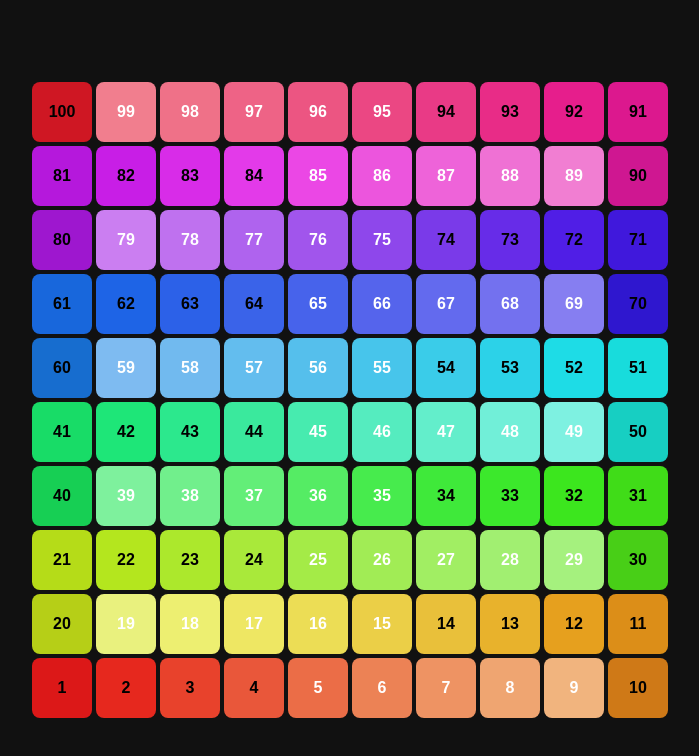
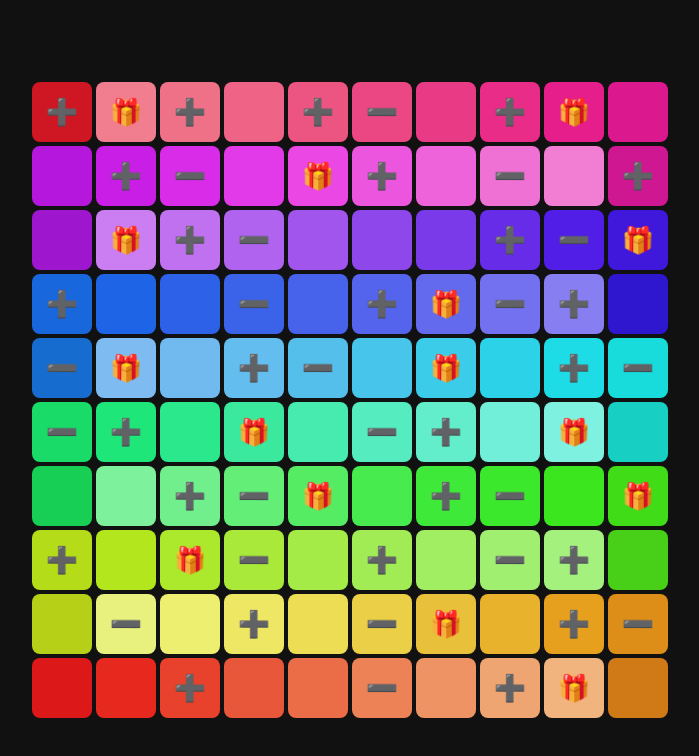
Before and after one commit to knitman/boardattack, a website: page public/index.html in a window 1280 px wide. Shown: the whole page, without its empty margins (290-989 px from the left). Drawn offline with Linux system fonts and the light colour scheme.

Commit message:
Update index.html

```diff
--- a/public/index.html
+++ b/public/index.html
@@ -29,7 +29,7 @@ body{
   justify-content:center;
   align-items:center;
   border-radius:8px;
-  font-weight:bold;
+  font-size:26px;
   cursor:pointer;
   user-select:none;
 }
@@ -71,7 +71,7 @@ body{
 </div>
 
 <script>
-// ===== EFFECTS MAPPING (αυτό που συμφωνήσαμε) =====
+// ===== EFFECTS =====
 const effects = {
   3:{type:"plus",value:5},8:{type:"plus",value:8},12:{type:"plus",value:5},17:{type:"plus",value:10},
   21:{type:"plus",value:8},26:{type:"plus",value:10},29:{type:"plus",value:12},34:{type:"plus",value:8},
@@ -109,12 +109,19 @@ function snakeNumber(row,col){
   return (row%2===0)? base+col+1 : base+(10-col);
 }
 
+function iconFor(num){
+  if(!effects[num]) return "";
+  if(effects[num].type==="plus") return "➕";
+  if(effects[num].type==="minus") return "➖";
+  if(effects[num].type==="give") return "🎁";
+}
+
 function describe(num){
   if(!effects[num]) return "Ουδέτερο τετράγωνο";
   const e = effects[num];
   if(e.type==="plus") return `➕ Κερδίζεις ${e.value} πόντους`;
   if(e.type==="minus") return `➖ Χάνεις ${e.value} πόντους`;
-  if(e.type==="give") return `🎁 Δίνεις ${e.value} πόντους σε όλους τους αντιπάλους`;
+  if(e.type==="give") return `🎁 Δίνεις ${e.value} πόντους σε όλους`;
 }
 
 let timer=null;
@@ -125,18 +132,17 @@ function showOverlay(text){
   timer=setTimeout(()=>overlay.classList.remove("show"),4000);
 }
 
-// ===== BUILD BOARD (snake) =====
+// ===== BUILD BOARD =====
 for(let r=9;r>=0;r--){
   for(let c=0;c<10;c++){
     const num = snakeNumber(r,c);
     const cell = document.createElement("div");
     cell.className="cell";
     cell.style.background=colorFor(num);
-    cell.style.color = (num%10<5) ? "#000" : "#fff";
-    cell.textContent=num;
+    cell.textContent = iconFor(num); // μόνο το εικονίδιο
 
     cell.onclick=()=>{
-      showOverlay(`Τετράγωνο ${num}\n${describe(num)}`);
+      showOverlay(describe(num));
     };
 
     board.appendChild(cell);
```
